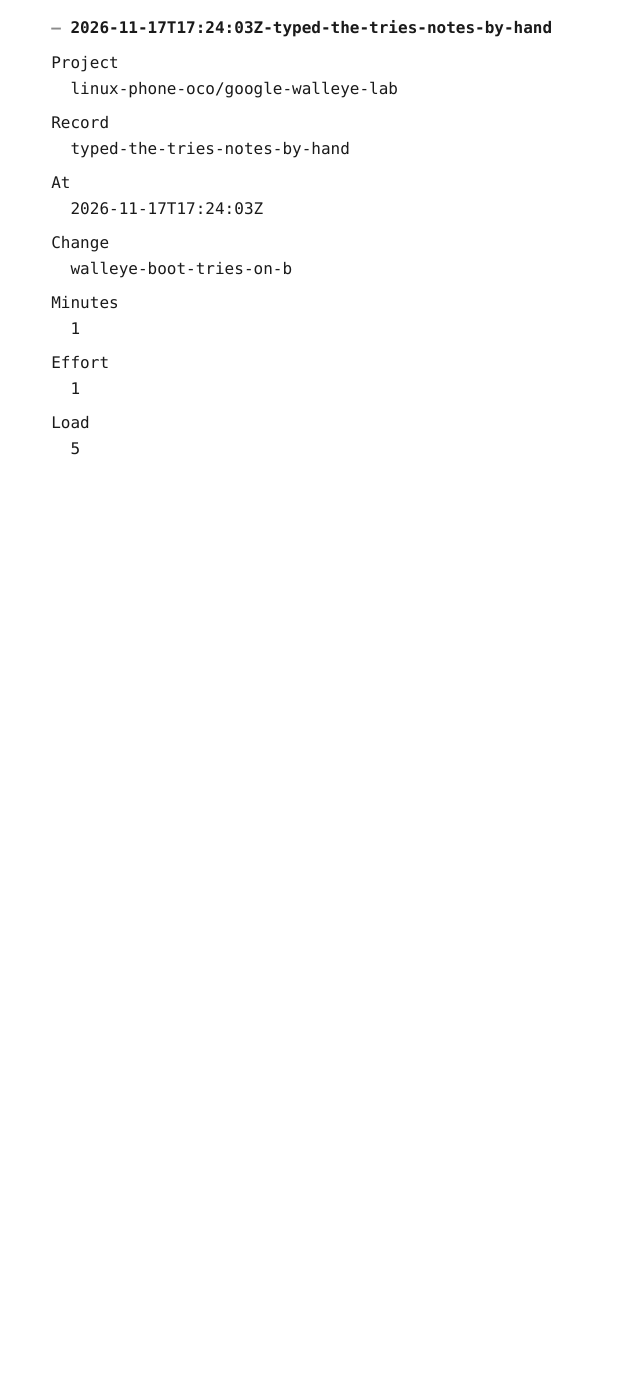
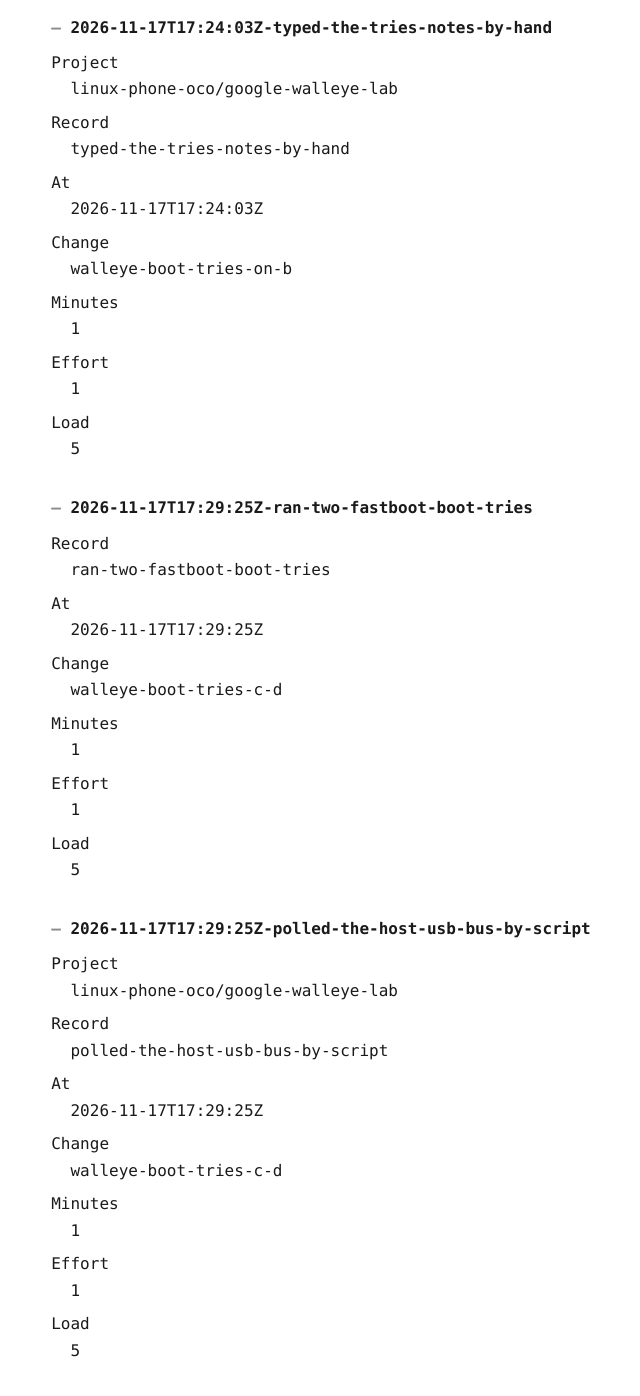
Before and after one commit to linux-phone-oco/docs, a Jekyll site: the page built from docs/manual_events.md, in a window 1280 px wide and 1400 px high, scrolled down 5016 px. Shown: the top 1396 px of the window, without its empty margins (242-882 px from the left). Built offline with Jekyll 4.4.1, drawn with Linux system fonts in a browser that asks for light colours; our own code applies the rules of GitHub Pages for plain Markdown files; before the commit the page ends 5593 px from its top, so only the background shows below that.

Commit message:
docs: manual rows name their place; host log wording
Co-Authored-By: Claude Sonnet 5.5 <noreply@anthropic.com>

```diff
--- a/data/manual_events.json
+++ b/data/manual_events.json
@@ -10,4 +10,4 @@
 {"id":"2026-11-17T17:23:55Z-ran-two-fastboot-boot-tries","project":"linux-phone-oco/google-walleye-lab","record":"ran-two-fastboot-boot-tries","at":"2026-11-17T17:23:55Z","change":"walleye-boot-tries-on-b","minutes":1,"effort":1,"load":5}
 {"id":"2026-11-17T17:24:03Z-typed-the-tries-notes-by-hand","project":"linux-phone-oco/google-walleye-lab","record":"typed-the-tries-notes-by-hand","at":"2026-11-17T17:24:03Z","change":"walleye-boot-tries-on-b","minutes":1,"effort":1,"load":5}
 {"id":"2026-11-17T17:29:25Z-ran-two-fastboot-boot-tries","record":"ran-two-fastboot-boot-tries","at":"2026-11-17T17:29:25Z","minutes":1,"load":5,"effort":1,"change":"walleye-boot-tries-c-d"}
-{"id":"2026-11-17T17:29:25Z-polled-the-host-usb-bus-by-script","record":"polled-the-host-usb-bus-by-script","at":"2026-11-17T17:29:25Z","minutes":1,"load":5,"effort":1,"change":"walleye-boot-tries-c-d"}
+{"id":"2026-11-17T17:29:25Z-polled-the-host-usb-bus-by-script","project":"linux-phone-oco/google-walleye-lab","record":"polled-the-host-usb-bus-by-script","at":"2026-11-17T17:29:25Z","minutes":1,"load":5,"effort":1,"change":"walleye-boot-tries-c-d"}
--- a/data/manual_work.json
+++ b/data/manual_work.json
@@ -2,7 +2,7 @@
 {"id":"compare-dt-with-vendor-kernel","project":"linux-phone-oco/surya-lab","action":"compare our device tree with the vendor kernel's","count":5,"first":"2026-11-10","last":"2026-11-11","status":"manual","automated_by":"","minutes":20,"effort":20,"load":5}
 {"id":"listen-to-the-speakers","project":"linux-phone-oco/surya-lab","action":"place the microphone and listen to the speakers","count":3,"first":"2026-11-10","last":"2026-11-11","status":"manual","automated_by":"","minutes":6,"effort":6,"load":5}
 {"id":"merged-conflicting-data-rows-after-rebase","project":"linux-phone-oco/docs","action":"Merged conflicting data rows after rebase","count":1,"first":"2026-11-17","last":"2026-11-17","status":"manual","automated_by":"","minutes":1,"effort":1,"load":5}
-{"id":"polled-the-host-usb-bus-by-script","action":"polled the host usb bus by script","count":1,"first":"2026-11-17","last":"2026-11-17","status":"manual","automated_by":"","minutes":1,"load":5,"effort":1}
+{"id":"polled-the-host-usb-bus-by-script","project":"linux-phone-oco/google-walleye-lab","action":"polled the host usb bus by script","count":1,"first":"2026-11-17","last":"2026-11-17","status":"manual","automated_by":"","minutes":1,"load":5,"effort":1}
 {"id":"ran-read-only-fastboot-getvar-on-the","project":"linux-phone-oco/google-walleye-lab","action":"ran read-only fastboot getvar on the phone","count":1,"first":"2026-11-17","last":"2026-11-17","status":"manual","automated_by":"","minutes":1,"effort":1,"load":5}
 {"id":"ran-two-fastboot-boot-tries","project":"linux-phone-oco/google-walleye-lab","action":"ran two fastboot boot tries","count":3,"first":"2026-11-17","last":"2026-11-17","status":"manual","automated_by":"","minutes":3,"effort":3,"load":5}
 {"id":"ran-two-measured-cycles-on-the-phone","project":"linux-phone-oco/docs","action":"ran two measured cycles on the phone","count":1,"first":"2026-11-17","last":"2026-11-17","status":"manual","automated_by":"","minutes":1,"effort":1,"load":5}
--- a/docs/manual_events.md
+++ b/docs/manual_events.md
@@ -275,3 +275,50 @@ Effort
 
 Load
 : 5
+
+
+<a id="2026-11-17T17:29:25Z-ran-two-fastboot-boot-tries"></a>
+### 2026-11-17T17:29:25Z-ran-two-fastboot-boot-tries
+
+Record
+: ran-two-fastboot-boot-tries
+
+At
+: 2026-11-17T17:29:25Z
+
+Change
+: walleye-boot-tries-c-d
+
+Minutes
+: 1
+
+Effort
+: 1
+
+Load
+: 5
+
+
+<a id="2026-11-17T17:29:25Z-polled-the-host-usb-bus-by-script"></a>
+### 2026-11-17T17:29:25Z-polled-the-host-usb-bus-by-script
+
+Project
+: linux-phone-oco/google-walleye-lab
+
+Record
+: polled-the-host-usb-bus-by-script
+
+At
+: 2026-11-17T17:29:25Z
+
+Change
+: walleye-boot-tries-c-d
+
+Minutes
+: 1
+
+Effort
+: 1
+
+Load
+: 5
```
Also changed, not shown: docs/index.md (+2 -2 lines), docs/manual_work.md (+34 -3 lines), research/walleye-first-fastboot-boot/2026-11-17-c-d/README.md.
